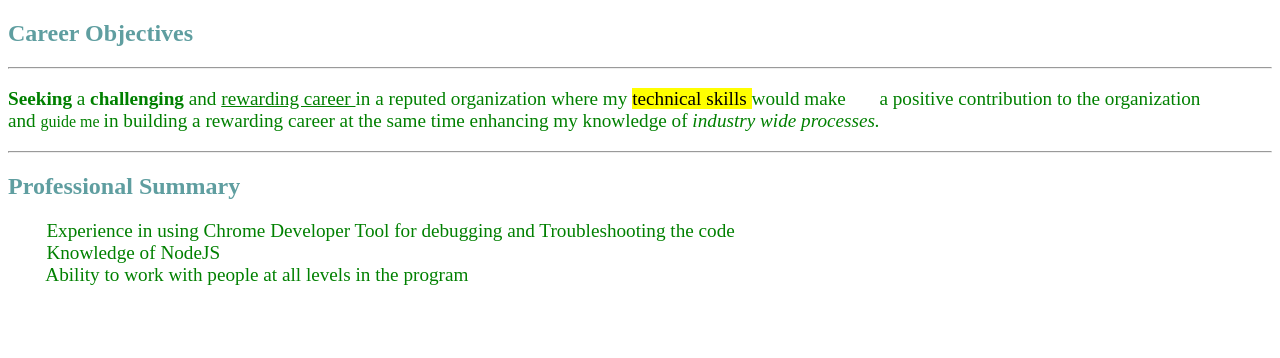
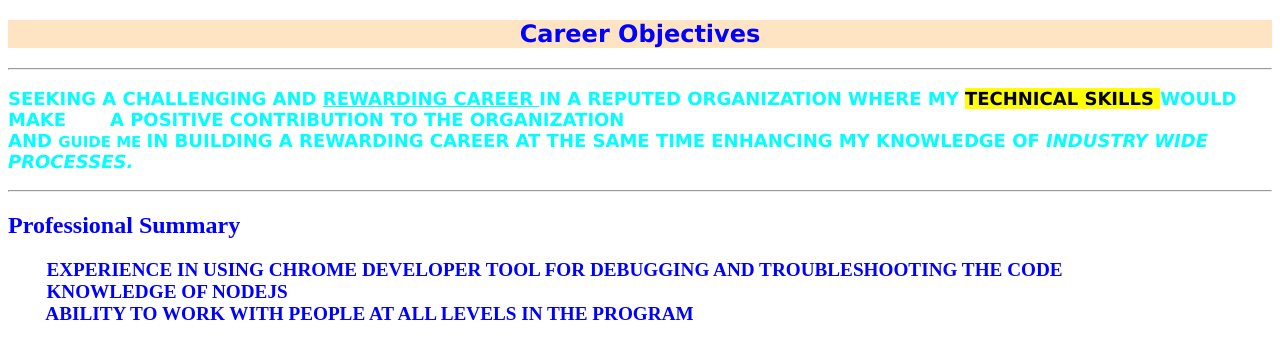
Before and after one commit to rohitware/MyProfile, a plain HTML site: page internalCss.html in a window 1280 px wide. Drawn offline with Linux system fonts and the light colour scheme.

Commit message:
css added
css added

```diff
--- a/internalCss.html
+++ b/internalCss.html
@@ -3,20 +3,39 @@
   <head>
     <title>Internal CSS</title>
     <style>
-      h2 {
-        color: cadetblue;
-      }
+
       p {
         color: green;
         font-size: larger;
+        text-transform: uppercase;
+        font-weight: bold;
       }
+      #objective{
+        text-align: center;
+        color: cadetblue;
+        background-color: bisque;
+        font-family: Verdana, Geneva, Tahoma, sans-serif;
+      }
+      .carrierObjective{
+        color: aqua;
+        font-size: large;
+        text-transform: uppercase;
+        font-weight: bold;
+        font-family: Verdana, Geneva, Tahoma, sans-serif;
+      }
+
+      h2, p, #objective{
+        color: blue;
+      }
+
+
     </style>
   </head>
 
   <body>
-    <h2>Career Objectives</h2>
+    <h2 id="objective">Career Objectives</h2>
     <hr />
-    <p>
+    <p class="carrierObjective">
       <strong> Seeking </strong> a <b> challenging</b> and
       <u> rewarding career </u> in a reputed organization where my
       <mark> technical skills </mark> would make &nbsp; &nbsp; &nbsp; a positive
```
Also changed, not shown: personal.html (+14 -6 lines).
